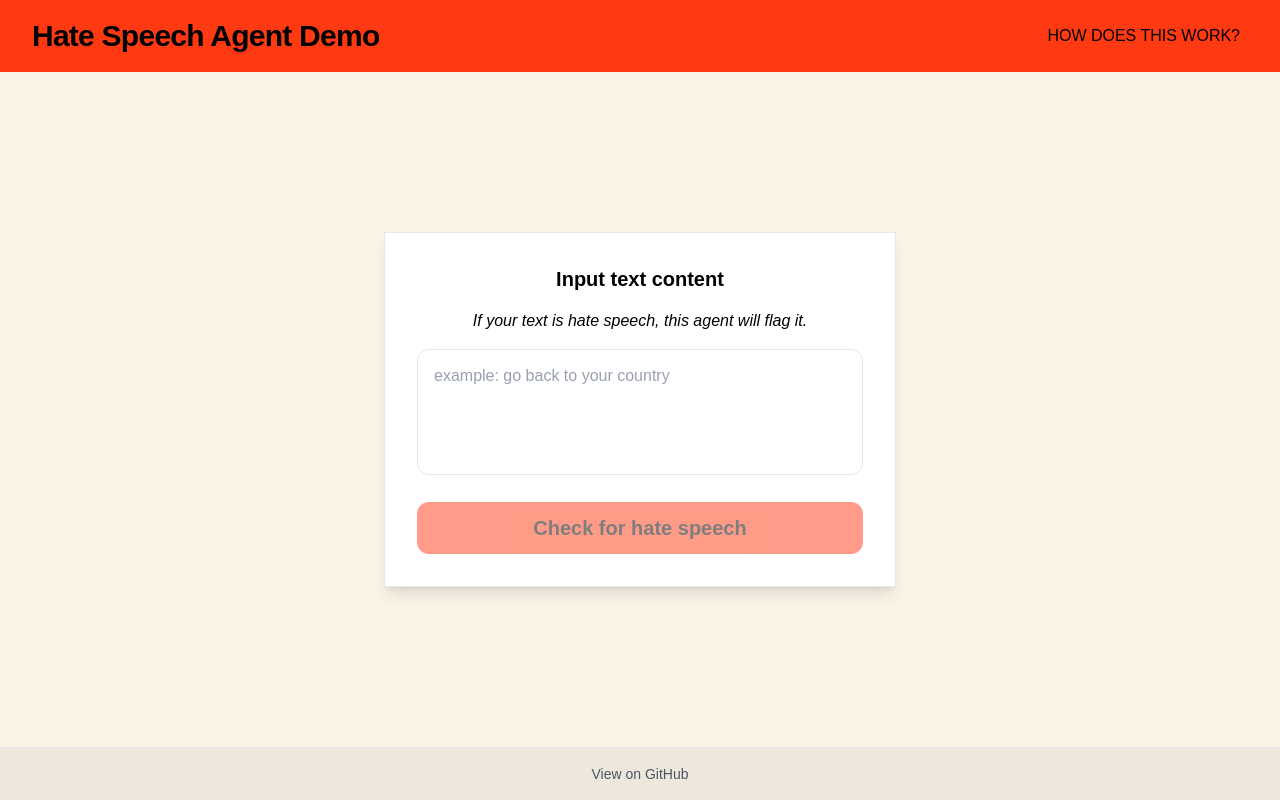
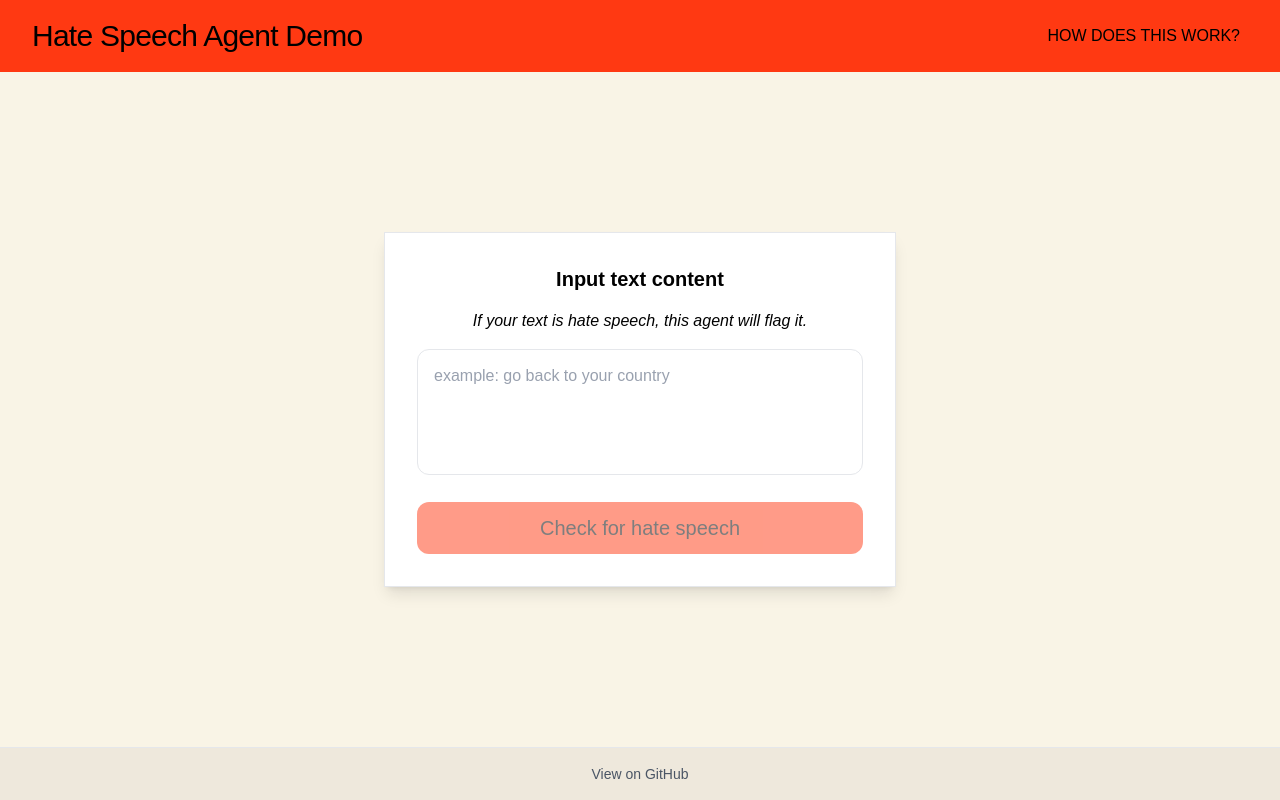
Before and after one commit to alimomennasab/hate-speech-agent, a Next.js app in the folder frontend/: page / in a window 1280 px wide. Built offline with nearby package versions, Linux system fonts and the light colour scheme; no server answers.

Commit message:
update frontpage

```diff
--- a/frontend/app/page.tsx
+++ b/frontend/app/page.tsx
@@ -39,7 +39,7 @@ export default function Home() {
   return (
     <div className="flex min-h-screen flex-col bg-[#f9f4e6]">
       <header className="flex items-center justify-between bg-[#ff3912] px-8 py-4">
-        <h1 className="text-3xl font-semibold tracking-tight text-black">
+        <h1 className="text-3xl font-medium tracking-tight text-black">
           Hate Speech Agent Demo
         </h1>
         <div
@@ -117,7 +117,7 @@ export default function Home() {
             type="button"
             onClick={handleCheck}
             disabled={loading || !inputText.trim()}
-            className="mt-5 w-full rounded-xl bg-[#ff3912] py-3 text-xl text-black hover:opacity-90 transition-opacity font-semibold disabled:opacity-50 disabled:cursor-not-allowed"
+            className="mt-5 w-full rounded-xl bg-[#ff3912] py-3 text-xl text-black hover:opacity-90 transition-opacity font-medium disabled:opacity-50 disabled:cursor-not-allowed"
           >
             {loading ? "Checking…" : "Check for hate speech"}
           </button>
```
